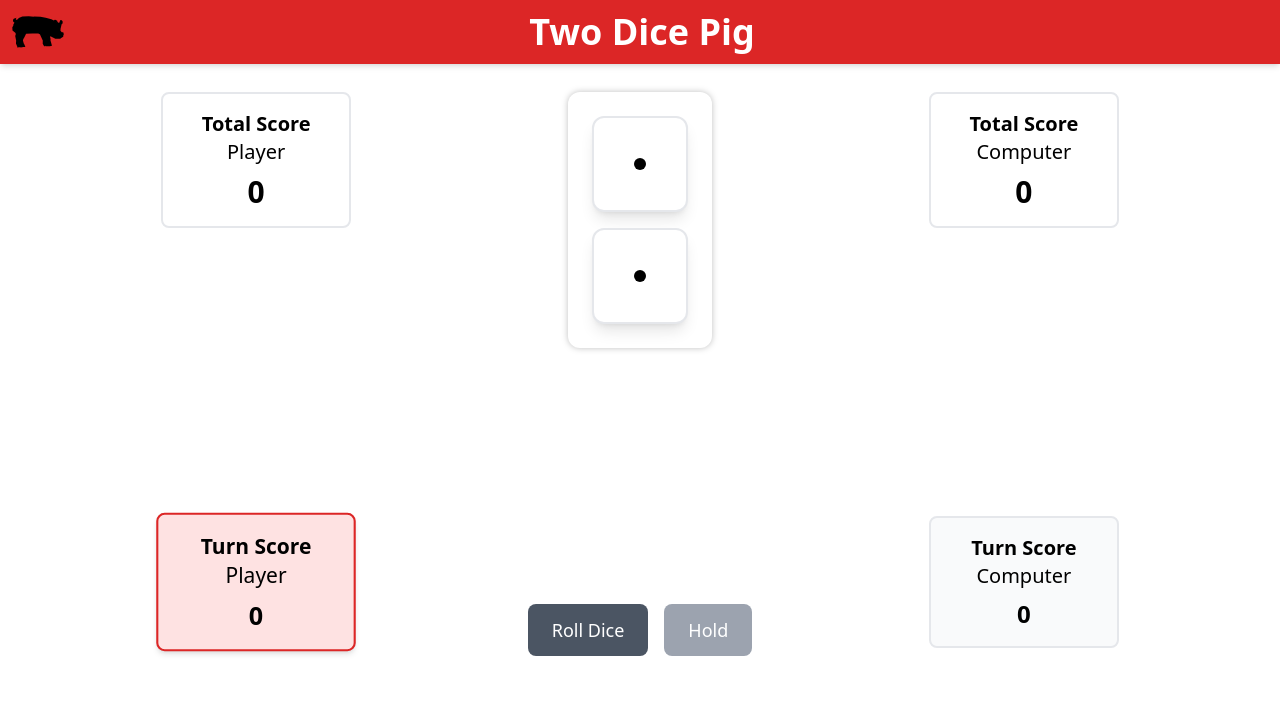
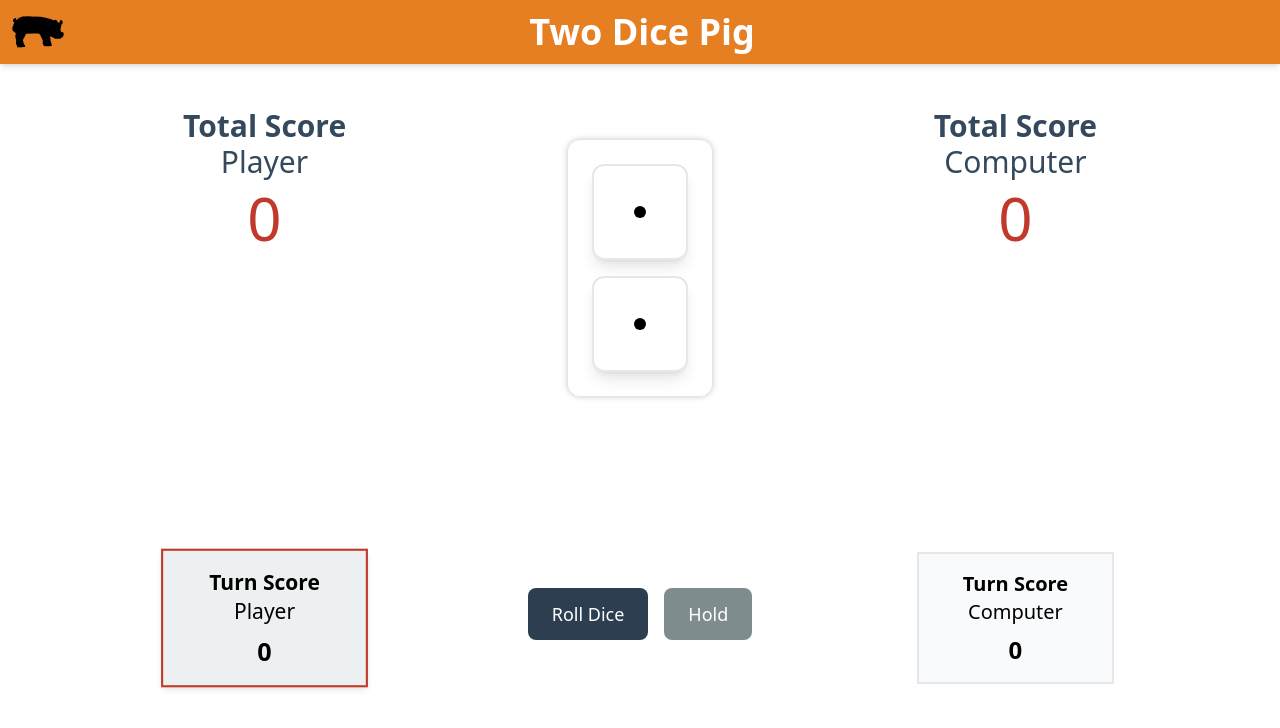
Before and after one commit to mmorris515/pig-game-new, a React (Vite) app: page /game in a window 1280 px wide. Shown: the top 728 px of the page. Built offline with nearby package versions, Linux system fonts and the light colour scheme; a web font is replaced by a local one.

Commit message:
Add new color palette and update color/theme positioning throughout app

```diff
--- a/src/components/Layout/Header.tsx
+++ b/src/components/Layout/Header.tsx
@@ -4,7 +4,7 @@ import { Link } from "react-router-dom";
 
 const Header: React.FC = () => {
   return (
-    <header className="bg-red-600 text-white p-3 flex items-center justify-between shadow-md">
+    <header className="bg-carrot text-white p-3 flex items-center justify-between shadow-md">
       <div className="flex items-center">
         <PigIcon />
       </div>
--- a/src/components/PlayerScore/PlayerScore.tsx
+++ b/src/components/PlayerScore/PlayerScore.tsx
@@ -1,4 +1,3 @@
-// src/components/PlayerScore/PlayerScore.tsx
 import React from "react";
 import type { Player } from "../../features/game/types";
 
@@ -15,24 +14,24 @@ const PlayerScore: React.FC<PlayerScoreProps> = ({
 }) => {
   if (type === "header") {
     return (
-      <div
-        className={`p-4 rounded-lg md:w-5/12 sm:w-full text-center border-2`}
-      >
-        <h2 className="text-xl mb-2">
+      <div className={`p-4 rounded-lg md:w-5/12 sm:w-full text-center`}>
+        <h2 className="text-3xl text-wetAsphalt mb-2">
           <span className="font-bold">Total Score</span>
           <br />
           <span className="font-regular">{player.name}</span>
         </h2>
-        <div className="text-3xl font-bold">{player.totalScore}</div>
+        <div className="text-6xl text-pomegranate font-thin">
+          {player.totalScore}
+        </div>
       </div>
     );
   }
 
   return (
     <div
-      className={`p-4 rounded-lg md:w-5/12 sm:w-full text-center ${
+      className={`p-4 md:w-5/12 sm:w-full text-center ${
         isActive
-          ? "bg-red-100 shadow-md transform scale-105 transition-all border-red-600"
+          ? "bg-clouds shadow-md transform scale-105 transition-all border-pomegranate"
           : "bg-gray-50"
       } border-2`}
     >
--- a/src/pages/Game/Game.tsx
+++ b/src/pages/Game/Game.tsx
@@ -69,8 +69,8 @@ export const Game: React.FC = () => {
             </div>
 
             {/* Middle Column - Dice and Buttons */}
-            <div className="flex flex-col justify-between items-center flex-1 space-y-64">
-              <div className="flex-grow flex justify-center items-center">
+            <div className="flex flex-col justify-between items-center flex-1 space-y-48">
+              <div className="flex-grow flex justify-center items-center pt-12">
                 <div className="bg-white rounded-xl p-4 sm:p-6 drop-shadow-[0_0px_3px_rgba(0,0,0,0.25)]">
                   <DicePair values={dice} isRolling={isRolling} />
                 </div>
@@ -80,8 +80,7 @@ export const Game: React.FC = () => {
                   <button
                     onClick={handleRoll}
                     disabled={isRolling}
-                    className="bg-gray-600 text-white px-4 sm:px-6 py-2 sm:py-3 rounded-lg text-base sm:text-lg
-                      hover:bg-gray-700 disabled:bg-gray-400 disabled:cursor-not-allowed
+                    className="bg-midnightBlue text-white px-4 sm:px-6 py-2 sm:py-3 rounded-lg text-base sm:text-lg disabled:bg-gray-300 disabled:cursor-not-allowed
                       transform hover:scale-105 transition-all whitespace-nowrap"
                   >
                     Roll Dice
@@ -89,8 +88,7 @@ export const Game: React.FC = () => {
                   <button
                     onClick={() => dispatch(hold())}
                     disabled={isRolling}
-                    className="bg-gray-400 text-white px-4 sm:px-6 py-2 sm:py-3 rounded-lg text-base sm:text-lg
-                      hover:bg-gray-500 disabled:bg-gray-300 disabled:cursor-not-allowed
+                    className="bg-asbestos text-white px-4 sm:px-6 py-2 sm:py-3 rounded-lg text-base sm:text-lg disabled:bg-gray-300 disabled:cursor-not-allowed
                       transform hover:scale-105 transition-all whitespace-nowrap"
                   >
                     Hold
--- a/src/pages/Home/Home.tsx
+++ b/src/pages/Home/Home.tsx
@@ -19,13 +19,13 @@ const HomePage: React.FC = () => {
       <Header />
       <div className="flex-grow bg-gradient-to-b from-stone-50 to-stone-100 flex items-center justify-center p-4">
         <div className="bg-white rounded-xl p-8 shadow-lg max-w-2xl w-full">
-          <h2 className="text-3xl font-bold mb-6 text-gray-600 text-center">
+          <h2 className="text-3xl font-bold mb-6 text-wetAsphalt text-center">
             Welcome to Two Dice Pig!
           </h2>
 
           <div className="mb-6">
             <h3 className="text-xl font-semibold mb-4">Game Rules:</h3>
-            <ul className="list-disc list-inside space-y-2 text-gray-700">
+            <ul className="list-disc list-inside space-y-2 text-wetAsphalt">
               <li>Roll dice to accumulate points in your turn</li>
               <li>If you roll a 1, you lose all points for the current turn</li>
               <li>
@@ -38,8 +38,7 @@ const HomePage: React.FC = () => {
           <div className="text-center">
             <button
               onClick={handleNewGame}
-              className="bg-rose-600 text-white px-8 py-3 rounded-lg text-xl
-                hover:bg-rose-700 transform hover:scale-105 transition-all
+              className="bg-midnightBlue text-white px-8 py-3 rounded-lg text-xl transform hover:scale-105 transition-all
                 shadow-md"
             >
               New Game
--- a/src/pages/Results/ResultsPage.tsx
+++ b/src/pages/Results/ResultsPage.tsx
@@ -70,16 +70,14 @@ const ResultsPage: React.FC = () => {
           <div className="text-center mt-6">
             <button
               onClick={handleNewGame}
-              className="bg-gray-500 text-white px-8 py-3 rounded-lg text-xl
-                hover:bg-gray-600 transform hover:scale-105 transition-all
+              className="bg-midnightBlue text-white px-8 py-3 rounded-lg text-xl transform hover:scale-105 transition-all
                 shadow-md"
             >
               New Game
             </button>
             <button
               onClick={handleResetHistory}
-              className="bg-gray-400 text-white px-8 py-3 rounded-lg text-xl
-                hover:bg-red-300 transform hover:scale-105 transition-all
+              className="bg-asbestos text-white px-8 py-3 rounded-lg text-xl transform hover:scale-105 transition-all
                 shadow-md ml-4"
             >
               Reset History
--- a/tailwind.config.js
+++ b/tailwind.config.js
@@ -16,6 +16,29 @@ module.exports = {
       fontFamily: {
         custom: ["Rethink Sans", "sans-serif"],
       },
+      colors: {
+        // 'Flat UI palette v1' https://flatuicolors.com/palette/defo
+        turquoise: "##1abc9c",
+        emerald: "#2ecc71",
+        greenSea: "#16a085",
+        nephritis: "#27ae60",
+        peterRiver: "#3498db",
+        belizeHole: "#2980b9",
+        amethyst: "#9b59b6",
+        wisteria: "#8e44ad",
+        sunflower: "#f1c40f",
+        carrot: "#e67e22",
+        alizarin: "#e74c3c",
+        orange: "#f39c12",
+        pumpkin: "#d35400",
+        pomegranate: "#c0392b",
+        clouds: "#ecf0f1",
+        concrete: "#95a5a6",
+        silver: "#bdc3c7",
+        asbestos: "#7f8c8d",
+        midnightBlue: "#2c3e50",
+        wetAsphalt: "#34495e",
+      },
     },
   },
 };
```
